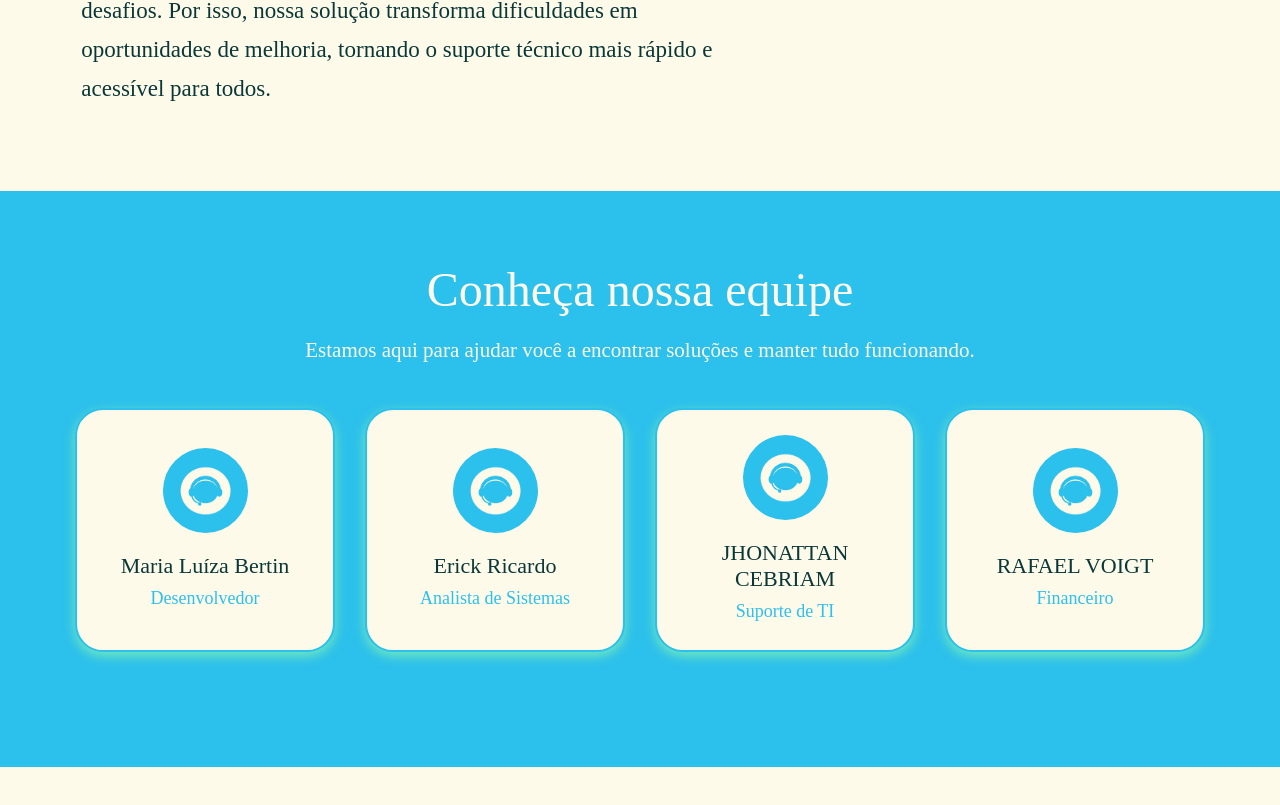
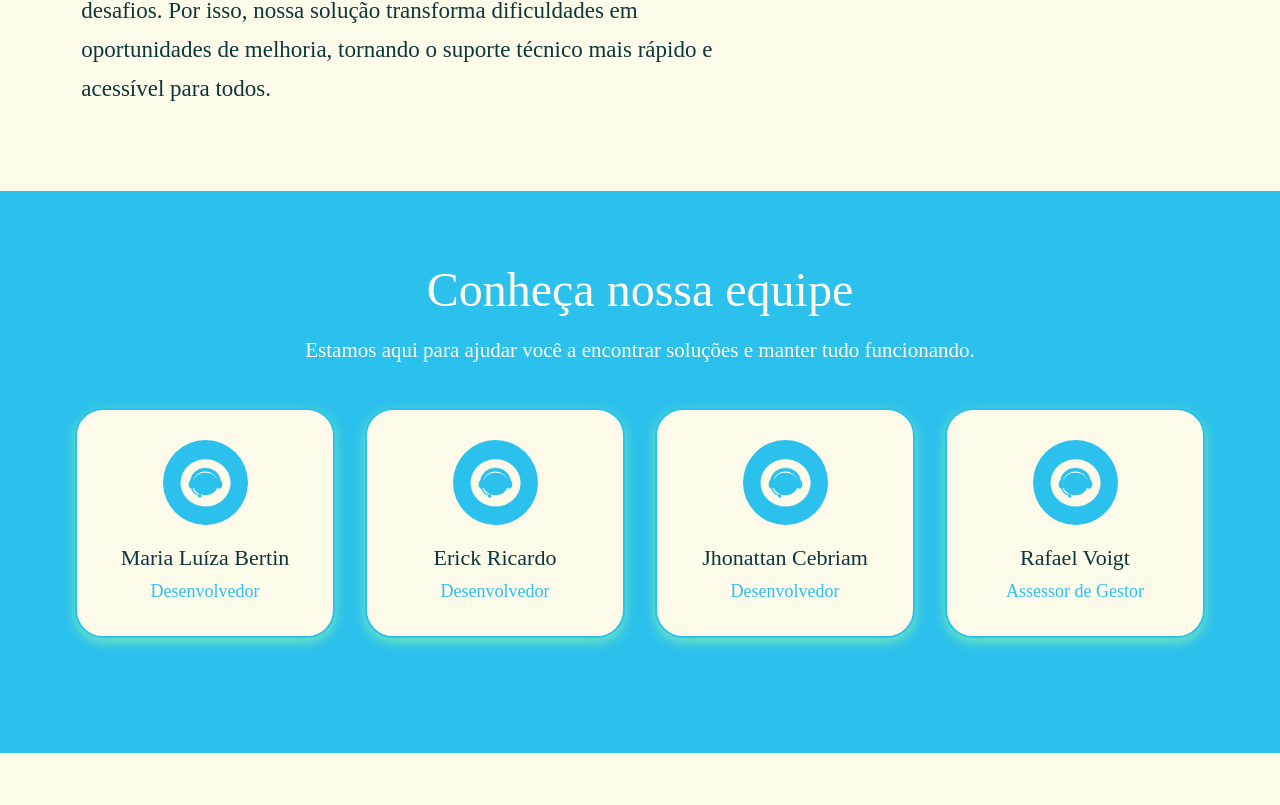
Before and after one commit to ErickConn/case-web-chamadosTI, a React (Vite) app in the folder frontend/case-web-chamadosTI/: page /sobre in a window 1280 px wide. Shown: the part 773-1578 px from the top of the page. Built offline with nearby package versions, Linux system fonts and the light colour scheme.

Commit message:
fix roles

```diff
--- a/frontend/case-web-chamadosTI/src/pages/sobre.jsx
+++ b/frontend/case-web-chamadosTI/src/pages/sobre.jsx
@@ -12,17 +12,17 @@ export default function Sobre() {
         },
         {
             nome: 'Erick Ricardo',
-            cargo: 'Analista de Sistemas',
+            cargo: 'Desenvolvedor',
             foto: ''
         },
         {
-            nome: 'JHONATTAN CEBRIAM',
-            cargo: 'Suporte de TI',
+            nome: 'Jhonattan Cebriam',
+            cargo: 'Desenvolvedor',
             foto: ''
         },
         {
-            nome: 'RAFAEL VOIGT',
-            cargo: 'Financeiro',
+            nome: 'Rafael Voigt',
+            cargo: 'Assessor de Gestor',
             foto: ''
         }
     ];
```
Lines whose indentation alone changed are shown as unchanged.
